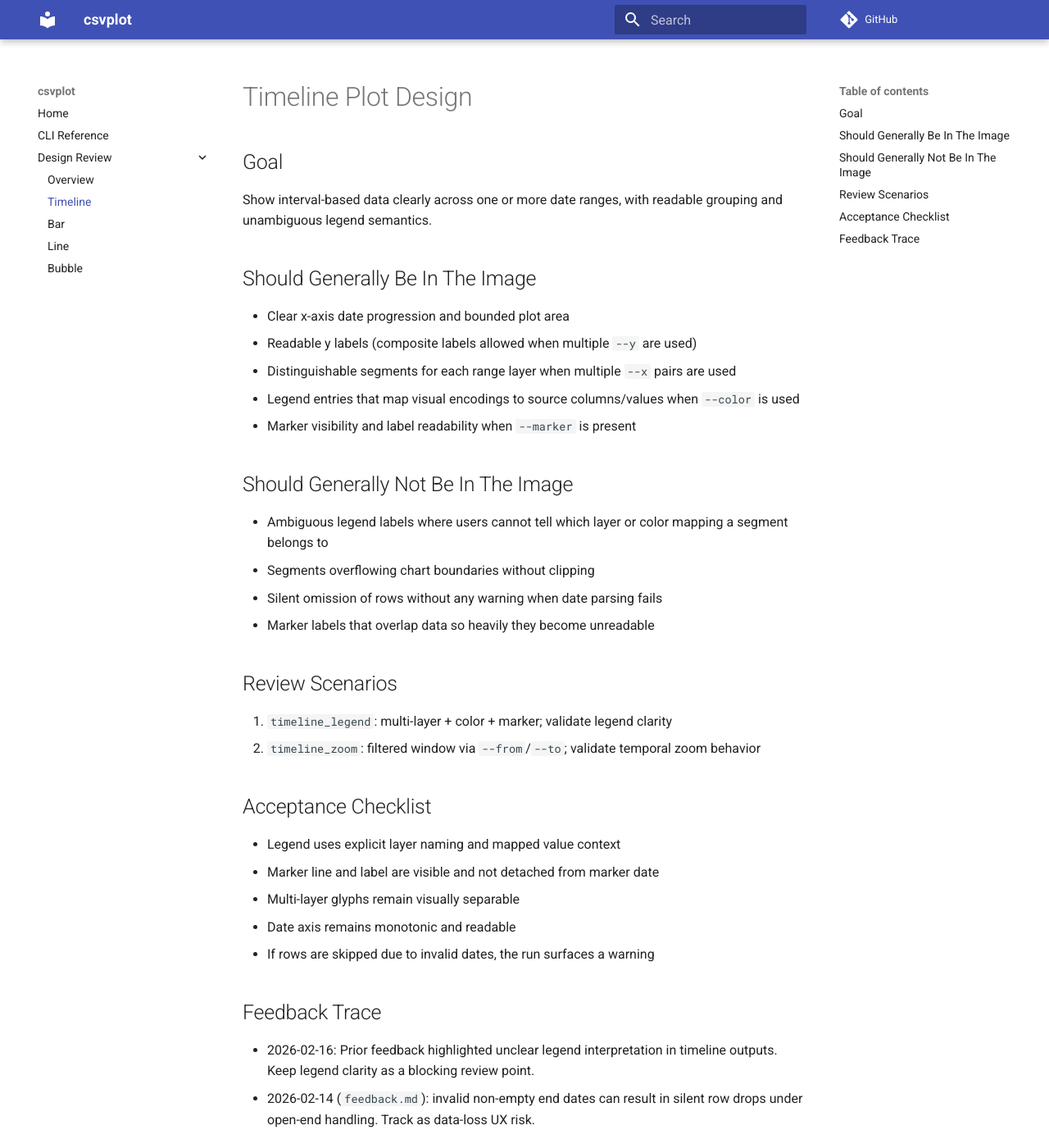
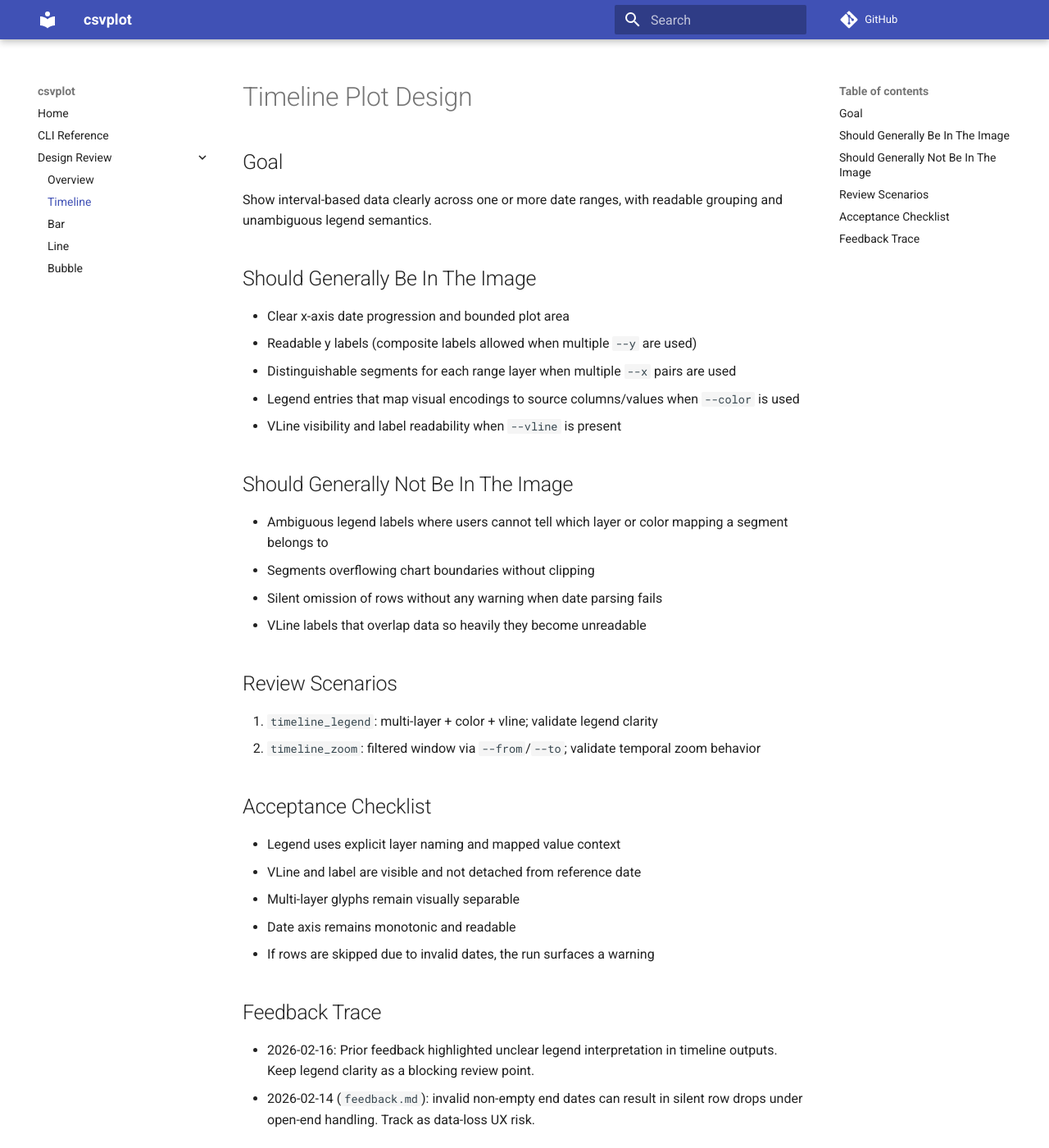
Before and after one commit to Warhorze/cplt, an MkDocs documentation site: the page built from docs/design/timeline.md, in a window 1280 px wide and 1400 px high. Shown: the whole window at 82% size. Built offline with MkDocs 1.6.1 and Material for MkDocs 9.7.7, drawn with Linux system fonts in a browser that asks for light colours; comment, search, counter and statistics services are not loaded.

Commit message:
docs: update references for --vline/--label rename
Co-Authored-By: Claude Opus 4.6 <noreply@anthropic.com>

```diff
--- a/docs/design/timeline.md
+++ b/docs/design/timeline.md
@@ -10,24 +10,24 @@ Show interval-based data clearly across one or more date ranges, with readable g
 - Readable y labels (composite labels allowed when multiple `--y` are used)
 - Distinguishable segments for each range layer when multiple `--x` pairs are used
 - Legend entries that map visual encodings to source columns/values when `--color` is used
-- Marker visibility and label readability when `--marker` is present
+- VLine visibility and label readability when `--vline` is present
 
 ## Should Generally Not Be In The Image
 
 - Ambiguous legend labels where users cannot tell which layer or color mapping a segment belongs to
 - Segments overflowing chart boundaries without clipping
 - Silent omission of rows without any warning when date parsing fails
-- Marker labels that overlap data so heavily they become unreadable
+- VLine labels that overlap data so heavily they become unreadable
 
 ## Review Scenarios
 
-1. `timeline_legend`: multi-layer + color + marker; validate legend clarity
+1. `timeline_legend`: multi-layer + color + vline; validate legend clarity
 2. `timeline_zoom`: filtered window via `--from`/`--to`; validate temporal zoom behavior
 
 ## Acceptance Checklist
 
 - Legend uses explicit layer naming and mapped value context
-- Marker line and label are visible and not detached from marker date
+- VLine and label are visible and not detached from reference date
 - Multi-layer glyphs remain visually separable
 - Date axis remains monotonic and readable
 - If rows are skipped due to invalid dates, the run surfaces a warning
```
Also changed, not shown: docs/architecture.md (+1 -1 lines), docs/cli.md (+2 -2 lines).
